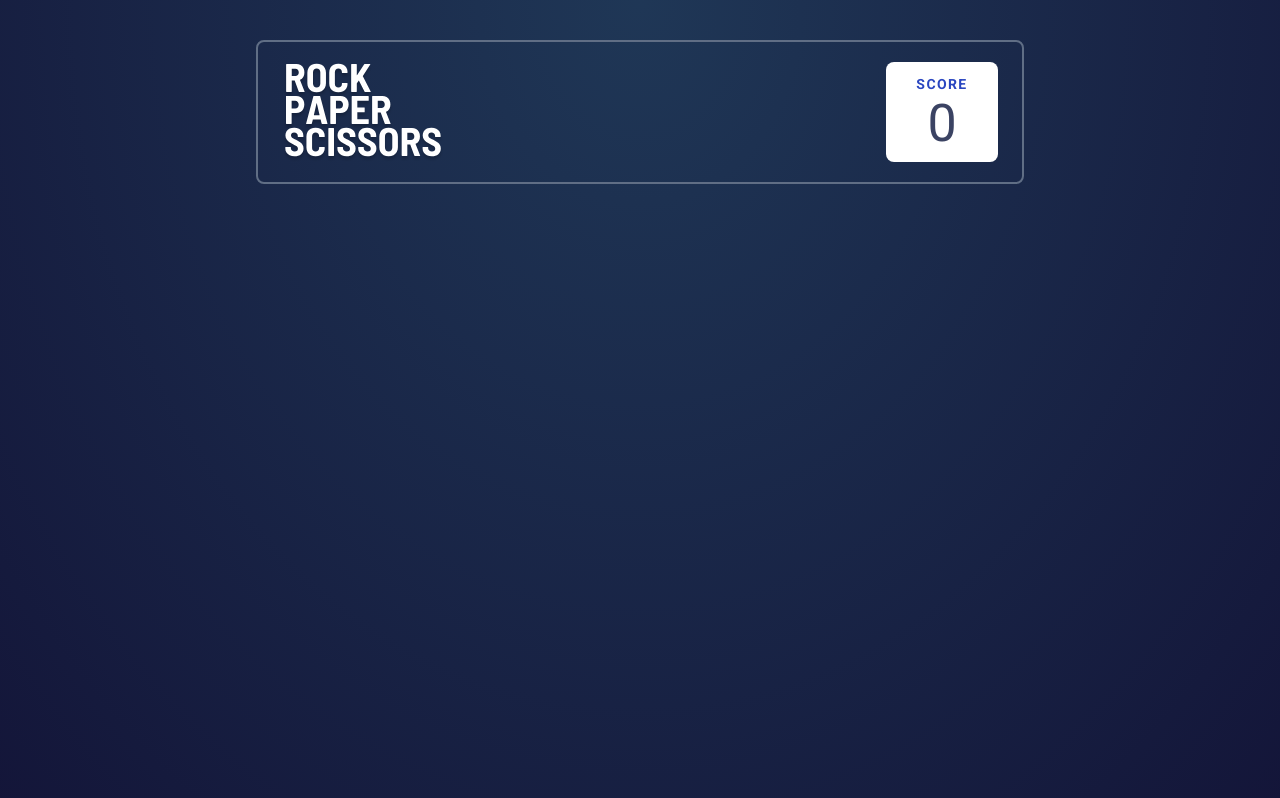
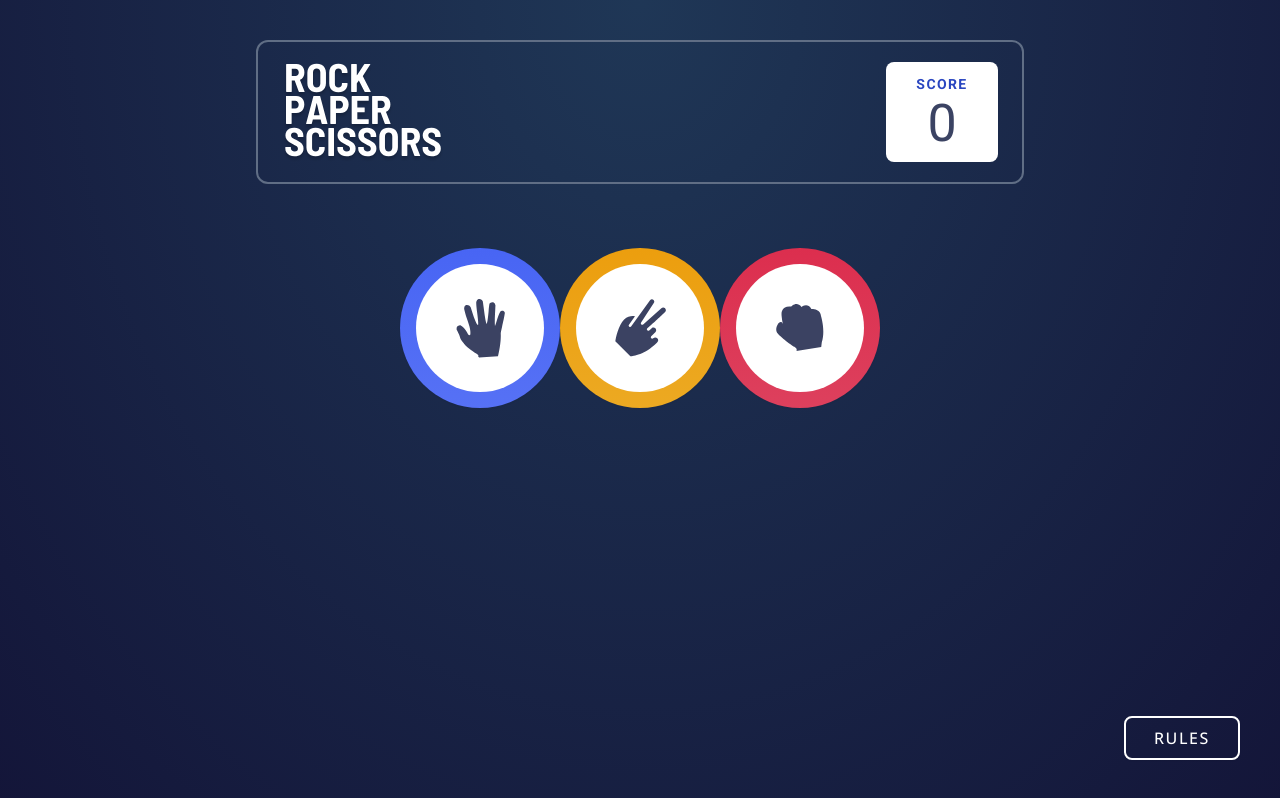
Before and after one commit to tdubsxc/rock-paper-scissors, a website built with Vite: page index.html in a window 1280 px wide. Built offline with nearby package versions, Linux system fonts and the light colour scheme.

Commit message:
Added and styled the game section buttons.

```diff
--- a/index.html
+++ b/index.html
@@ -13,9 +13,10 @@
       rel="stylesheet"
     />
   </head>
-  <body class="preload min-h-screen">
-    <header class="container pt-10">
-      <div class="max-w-3xl mx-auto flex justify-between items-center px-6 py-5 border-2 border-outline rounded-lg">
+  <body class="preload font-body min-h-screen">
+    <div class="container space-y-16">
+      <header class="pt-10">
+        <div class="max-w-3xl mx-auto flex justify-between items-center px-6 py-5 border-2 border-outline rounded-xl">
           <div id="title">
             <img src="/assets/images/logo.svg" alt="Logo" />
           </div>
@@ -25,8 +26,42 @@
           </div>
         </div>
       </header>
-    <main></main>
-    <footer></footer>
+      <main id="game" class="max-w-3xl mx-auto">
+        <div class="flex flex-wrap justify-center">
+          <button
+            id="paper"
+            class="btn p-0 w-36 h-36 bg-white rounded-full bg-gradient-to-b from-[#4865f4] to-[#5671f5] md:w-40 md:h-40"
+          >
+            <div class="flex justify-center items-center bg-white w-28 h-28 rounded-full md:w-32 md:h-32">
+              <img src="/assets/images/icon-paper.svg" alt="Paper" />
+            </div>
+          </button>
+          <button
+            id="scissors"
+            class="btn p-0 w-36 h-36 bg-white rounded-full bg-gradient-to-b from-[#ec9e0e] to-[#eca922] md:w-40 md:h-40"
+          >
+            <div class="flex justify-center items-center bg-white w-28 h-28 rounded-full md:w-32 md:h-32">
+              <img src="/assets/images/icon-scissors.svg" alt="Scissors" />
+            </div>
+          </button>
+          <button
+            id="rock"
+            class="btn p-0 w-36 h-36 bg-white rounded-full bg-gradient-to-b from-[#dc2e4e] to-[#dd405d] md:w-40 md:h-40"
+          >
+            <div class="flex justify-center items-center bg-white w-28 h-28 rounded-full md:w-32 md:h-32">
+              <img src="/assets/images/icon-rock.svg" alt="Rock" />
+            </div>
+          </button>
+        </div>
+      </main>
+      <footer class="text-white text-center bottom-10 right-10 xl:fixed">
+        <button
+          class="btn text-sm border-2 border-white rounded-lg tracking-widest md:text-base hover:bg-white hover:text-black"
+        >
+          RULES
+        </button>
+      </footer>
+    </div>
     <script type="module" src="/main.js"></script>
   </body>
 </html>
--- a/tailwind.config.js
+++ b/tailwind.config.js
@@ -59,6 +59,7 @@ module.exports = {
       4: '4px',
       6: '6px',
       8: '8px',
+      10: '10px',
     },
     extend: {
       colors: {
```
Lines whose indentation alone changed are shown as unchanged.
